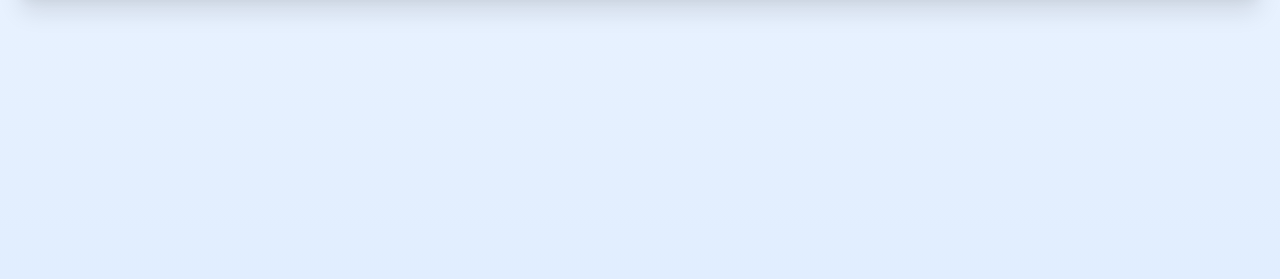
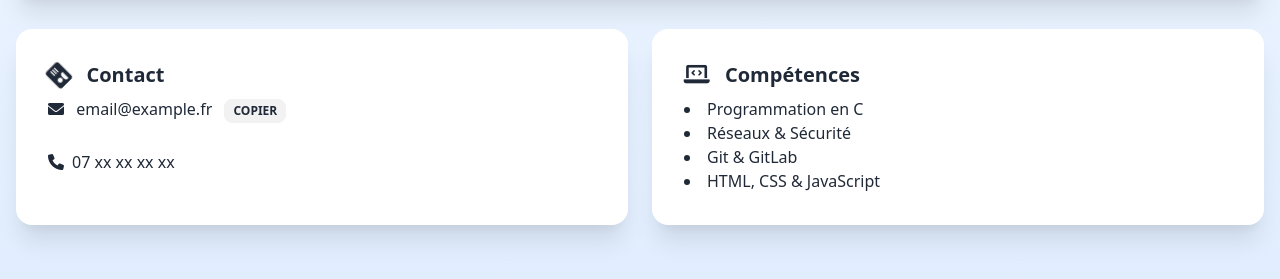
Before and after one commit to yanisdardaz/Tp-dev-web, a website: page src/index.html in a window 1280 px wide. Shown: the part 287-566 px from the top of the page. Drawn offline with nearby package versions, Linux system fonts and the light colour scheme.

Commit message:
ajout des catyes contact et de la carte competence

```diff
--- a/src/index.html
+++ b/src/index.html
@@ -207,3 +207,34 @@
           </div>
         </div>
       </div>
+            <!-- Cartes d'information -->
+      <div class="grid grid-cols-1 md:grid-cols-2 gap-6">
+        <!-- Contact -->
+        <div class="animated-card card bg-base-100 shadow-xl animate-on-load">
+          <div class="card-body">
+            <h2 class="card-title text-2xl flex items-center">
+              <i class="fas fa-address-card mr-2 spin-slow"></i>Contact
+            </h2>
+            <p>
+              <i class="fas fa-envelope mr-2"></i>
+              <span id="email">email@example.fr</span>
+              <button class="btn btn-xs ml-2 copy-btn btn-animated" onclick="copyEmail()">Copier</button>
+            </p>
+            <p><i class="fas fa-phone mr-2"></i>07 xx xx xx xx</p>
+          </div>
+        </div>
+
+        <!-- Compétences -->
+        <div class="animated-card card bg-base-100 shadow-xl animate-on-load">
+          <div class="card-body">
+            <h2 class="card-title text-2xl flex items-center">
+              <i class="fas fa-laptop-code mr-2 pulse"></i>Compétences
+            </h2>
+            <ul class="list-disc list-inside">
+              <li>Programmation en C</li>
+              <li>Réseaux & Sécurité</li>
+              <li>Git & GitLab</li>
+              <li>HTML, CSS & JavaScript</li>
+            </ul>
+          </div>
+        </div>
```
